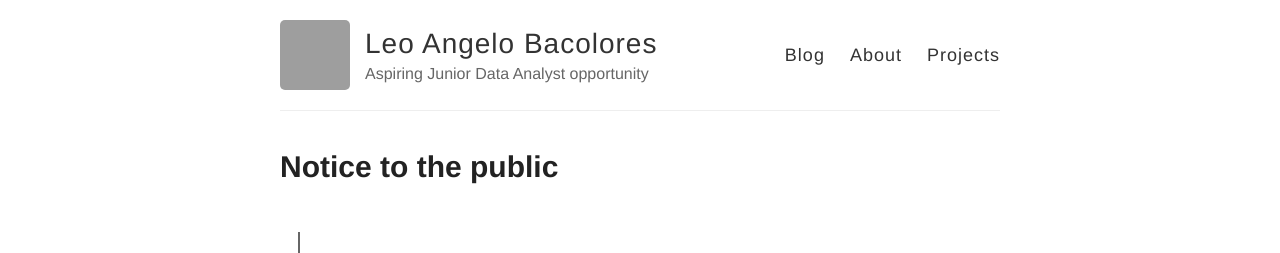
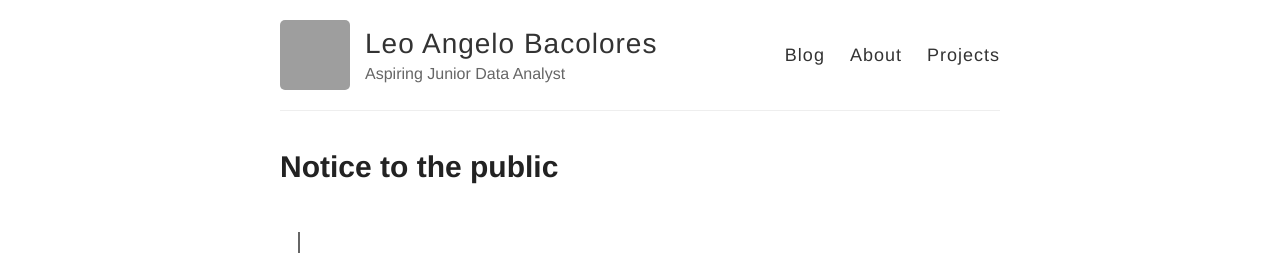
Before and after one commit to leoangelovb/resume-based-on-jekyll, a Jekyll site: the page built from index.html, in a window 1280 px wide. Shown: the top 253 px of the page. Built offline with Jekyll 4.4.1, drawn with Linux system fonts in a browser that asks for light colours; grey boxes are pictures that could not be loaded.

Commit message:
Update _config.yml

```diff
--- a/_config.yml
+++ b/_config.yml
@@ -6,7 +6,7 @@
 name: Leo Angelo Bacolores
 
 # Short bio or description (displayed in the header)
-description: Aspiring Junior Data Analyst opportunity
+description: Aspiring Junior Data Analyst
 
 # URL of your avatar or profile pic (you could use your GitHub profile pic)
 avatar: https://avatars.githubusercontent.com/u/26397813?v=4
```
